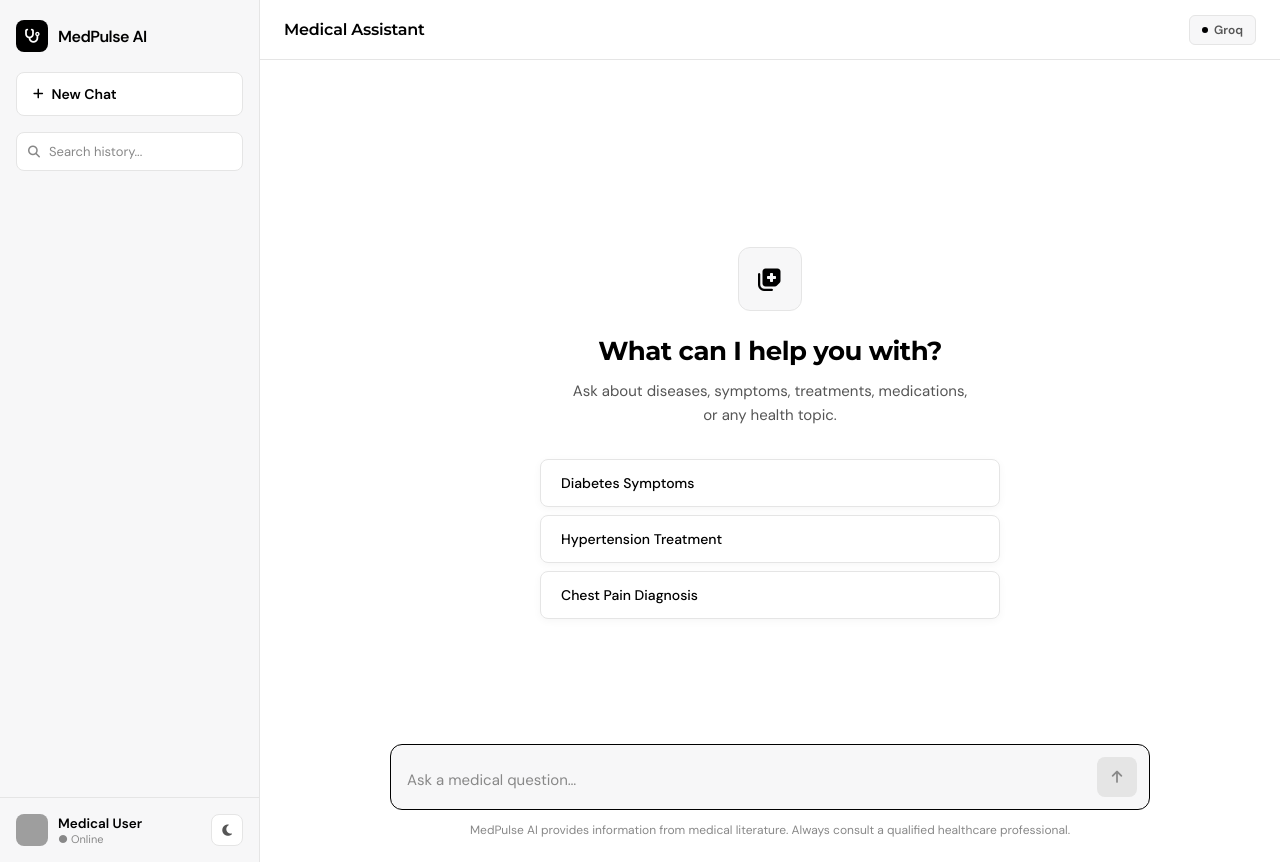
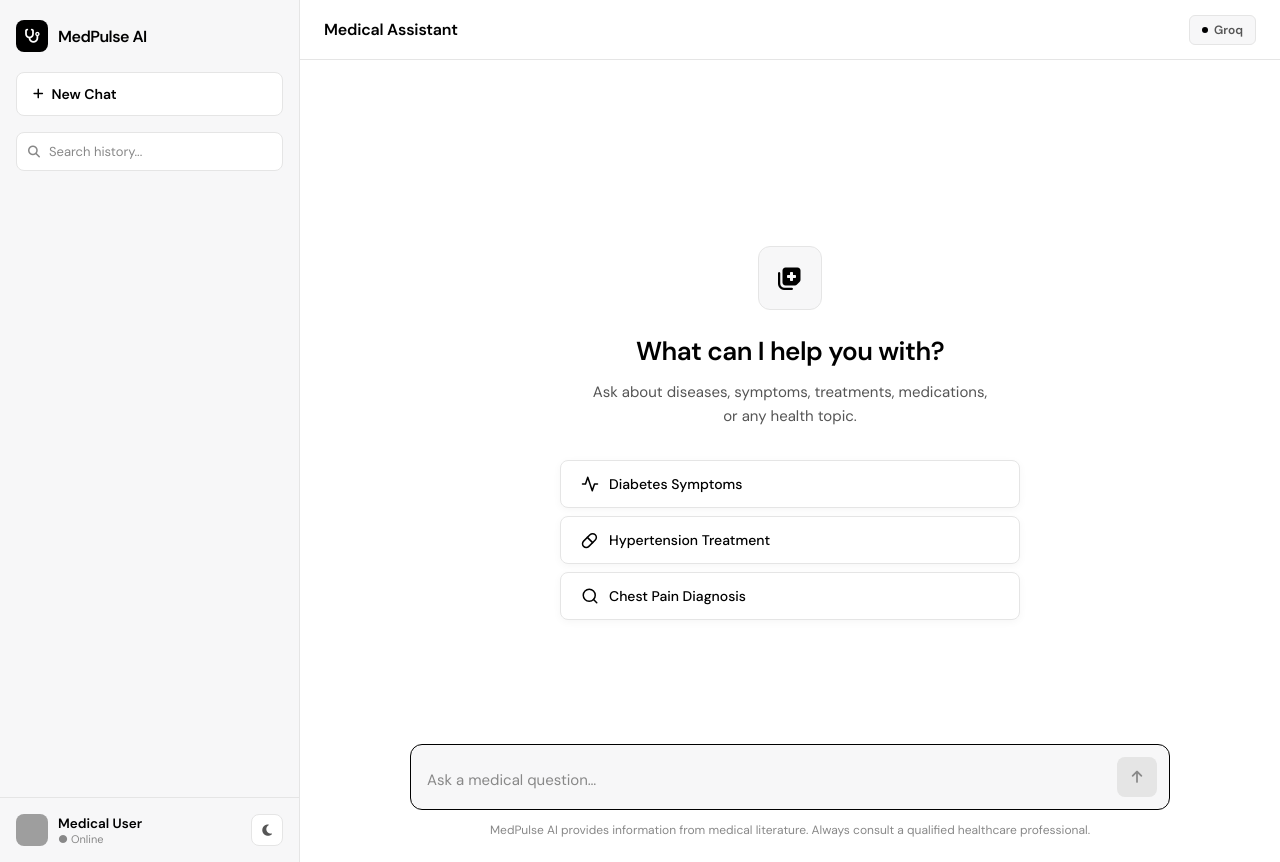
Before and after one commit to Arvindsaura/Medical-Chatbot, a Flask app: page / in a window 1280 px wide. Run offline with Flask 3, Linux system fonts and the light colour scheme; some libraries are stand-ins or nearby versions; grey boxes are pictures that could not be loaded.

Commit message:
feat: widen sidebar, update fonts to google sans, replace emojis with clean svgs

```diff
--- a/static/modern_ui.css
+++ b/static/modern_ui.css
@@ -2,8 +2,8 @@
 
 /* ── Minimalist Solid Theme ── */
 :root {
-  --font-heading: 'Montserrat', sans-serif;
-  --font-body: 'Google Sans', 'DM Sans', -apple-system, BlinkMacSystemFont, sans-serif;
+  --font-heading: 'Google Sans', 'Product Sans', 'DM Sans', sans-serif;
+  --font-body: 'Google Sans', 'Product Sans', 'DM Sans', -apple-system, BlinkMacSystemFont, sans-serif;
 
   --spring: linear(0,0.0018,0.0069 1.15%,0.026 2.3%,0.0637,0.1135 5.18%,0.2229 7.78%,0.5977 15.84%,0.7014,0.7904,0.8641,0.9228,0.9676 28.8%,1.0032 31.68%,1.0225,1.0352 36.29%,1.0431 38.88%,1.046 42.05%,1.0448 44.35%,1.0407 47.23%,1.0118 61.63%,1.0025 69.41%,0.9981 80.35%,0.9992 99.94%);
 
@@ -26,7 +26,7 @@
   --shadow-float: 0 8px 24px rgba(0,0,0,0.08);
 
   --danger:     #dc2626;
-  --sidebar-w:  260px;
+  --sidebar-w:  300px;
   --hdr:        60px;
 }
 
@@ -221,6 +221,7 @@ h1, h2, h3, h4, h5, h6 { font-family: var(--font-heading); }
 
 .suggested-prompts { display: flex; flex-direction: column; gap: 8px; width: 100%; max-width: 460px; }
 .suggested-prompts button {
+  display: flex; align-items: center; gap: 10px;
   padding: 14px 20px; text-align: left;
   background: var(--bg); border: 1px solid var(--border);
   border-radius: 8px; color: var(--text);
--- a/templates/index.html
+++ b/templates/index.html
@@ -101,12 +101,15 @@
 
                     <div class="suggested-prompts">
                         <button onclick="chatApp.sendQuickPrompt('What are the common symptoms of diabetes mellitus?')">
+                            <svg width="18" height="18" viewBox="0 0 24 24" fill="none" stroke="currentColor" stroke-width="2" stroke-linecap="round" stroke-linejoin="round"><path d="M22 12h-4l-3 9L9 3l-3 9H2"/></svg>
                             Diabetes Symptoms
                         </button>
                         <button onclick="chatApp.sendQuickPrompt('Explain the treatment options for hypertension')">
+                            <svg width="18" height="18" viewBox="0 0 24 24" fill="none" stroke="currentColor" stroke-width="2" stroke-linecap="round" stroke-linejoin="round"><path d="M10.5 20.5 19 12a4.95 4.95 0 1 0-7-7L3.5 13.5a4.95 4.95 0 1 0 7 7Z"/><path d="m8.5 8.5 7 7"/></svg>
                             Hypertension Treatment
                         </button>
                         <button onclick="chatApp.sendQuickPrompt('What is the differential diagnosis for acute chest pain?')">
+                            <svg width="18" height="18" viewBox="0 0 24 24" fill="none" stroke="currentColor" stroke-width="2" stroke-linecap="round" stroke-linejoin="round"><circle cx="11" cy="11" r="8"/><path d="m21 21-4.3-4.3"/></svg>
                             Chest Pain Diagnosis
                         </button>
                     </div>
```
